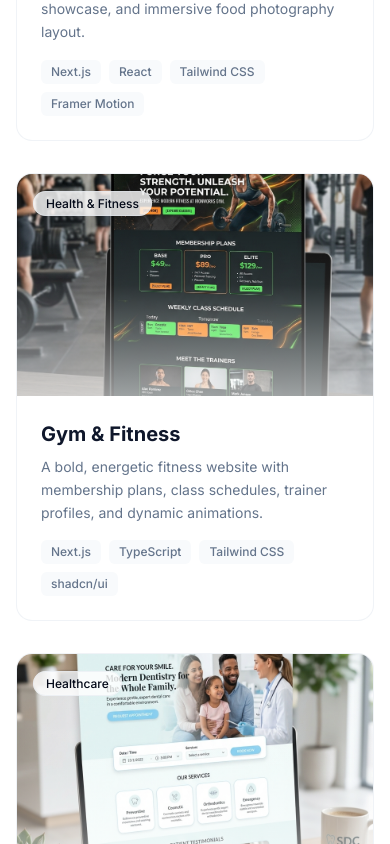
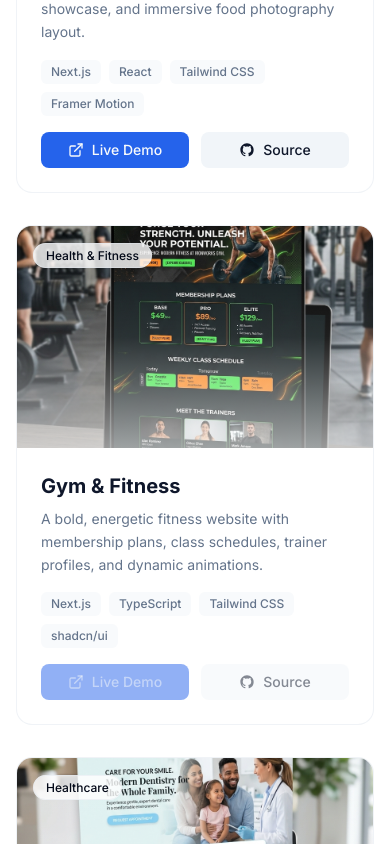
Before and after one commit to exobhavinss-sketch/NextWebHosting.dev, a Next.js app: page / in a window 390 px wide. Shown: the part 4640-5484 px from the top of the page. Built offline with nearby package versions, Linux system fonts and the light colour scheme.

Commit message:
Mobile Version Fix

```diff
--- a/src/app/portfolio/portfolio-client.tsx
+++ b/src/app/portfolio/portfolio-client.tsx
@@ -153,7 +153,7 @@ export default function PortfolioClient() {
                 className="object-cover transition-transform duration-700 group-hover:scale-105"
                 sizes="(max-width: 768px) 100vw, (max-width: 1280px) 50vw, 33vw"
               />
-              <div className="absolute inset-0 bg-primary/80 opacity-0 group-hover:opacity-90 transition-opacity duration-500 flex items-center justify-center gap-4">
+              <div className="absolute inset-0 bg-primary/80 opacity-0 hidden md:flex group-hover:opacity-90 transition-opacity duration-500 items-center justify-center gap-4">
                 <a
                   href={project.liveUrl}
                   className="p-3 bg-white text-primary rounded-full hover:bg-white/90 transition-colors"
@@ -218,6 +218,24 @@ export default function PortfolioClient() {
                     ))}
                   </ul>
                 </div>
+
+                {/* Mobile action buttons */}
+                <div className="flex md:hidden gap-3 mt-4 pt-4 border-t border-border/50">
+                  <a
+                    href={project.liveUrl}
+                    className="flex-1 inline-flex items-center justify-center gap-2 px-4 py-2 bg-primary text-primary-foreground rounded-lg font-medium text-sm"
+                  >
+                    <ExternalLink className="w-4 h-4" />
+                    Live Demo
+                  </a>
+                  <a
+                    href={project.githubUrl}
+                    className="flex-1 inline-flex items-center justify-center gap-2 px-4 py-2 bg-secondary text-secondary-foreground rounded-lg font-medium text-sm"
+                  >
+                    <GithubIcon className="w-4 h-4" />
+                    Source
+                  </a>
+                </div>
               </div>
             </div>
           </motion.div>
--- a/src/components/sections/featured-projects.tsx
+++ b/src/components/sections/featured-projects.tsx
@@ -166,8 +166,8 @@ export function FeaturedProjects() {
                   </span>
                 </div>
 
-                {/* Hover overlay */}
-                <div className="absolute inset-0 bg-primary/80 opacity-0 group-hover:opacity-90 transition-opacity duration-500 flex items-center justify-center">
+                {/* Hover overlay - Desktop only */}
+                <div className="absolute inset-0 bg-primary/80 opacity-0 hidden md:flex group-hover:opacity-90 transition-opacity duration-500 items-center justify-center">
                   <div className="flex gap-4">
                     {project.liveUrl ? (
                       <Link href={project.liveUrl} target="_blank" rel="noopener noreferrer" className="inline-flex items-center gap-2 px-4 py-2 bg-white text-primary rounded-lg font-medium text-sm hover:bg-white/90 transition-colors">
@@ -205,7 +205,7 @@ export function FeaturedProjects() {
                 </p>
 
                 {/* Tech tags */}
-                <div className="flex flex-wrap gap-2">
+                <div className="flex flex-wrap gap-2 mb-4">
                   {project.technologies.map((tech) => (
                     <span
                       key={tech}
@@ -214,6 +214,32 @@ export function FeaturedProjects() {
                       {tech}
                     </span>
                   ))}
+                </div>
+
+                {/* Action buttons - Mobile only */}
+                <div className="flex flex-wrap gap-3 md:hidden mt-2">
+                  {project.liveUrl ? (
+                    <Link href={project.liveUrl} target="_blank" rel="noopener noreferrer" className="inline-flex items-center gap-2 px-4 py-2 bg-primary text-primary-foreground rounded-lg font-medium text-sm hover:bg-primary/90 transition-colors flex-1 justify-center">
+                      <ExternalLink className="w-4 h-4" />
+                      Live Demo
+                    </Link>
+                  ) : (
+                    <span className="inline-flex items-center gap-2 px-4 py-2 bg-primary/50 text-primary-foreground/50 rounded-lg font-medium text-sm flex-1 justify-center">
+                      <ExternalLink className="w-4 h-4" />
+                      Live Demo
+                    </span>
+                  )}
+                  {project.githubUrl ? (
+                    <Link href={project.githubUrl} target="_blank" rel="noopener noreferrer" className="inline-flex items-center gap-2 px-4 py-2 bg-secondary text-secondary-foreground rounded-lg font-medium text-sm hover:bg-secondary/80 transition-colors flex-1 justify-center">
+                      <GithubIcon className="w-4 h-4" />
+                      Source
+                    </Link>
+                  ) : (
+                    <span className="inline-flex items-center gap-2 px-4 py-2 bg-secondary/50 text-secondary-foreground/50 rounded-lg font-medium text-sm flex-1 justify-center">
+                      <GithubIcon className="w-4 h-4" />
+                      Source
+                    </span>
+                  )}
                 </div>
               </div>
             </motion.div>
```
